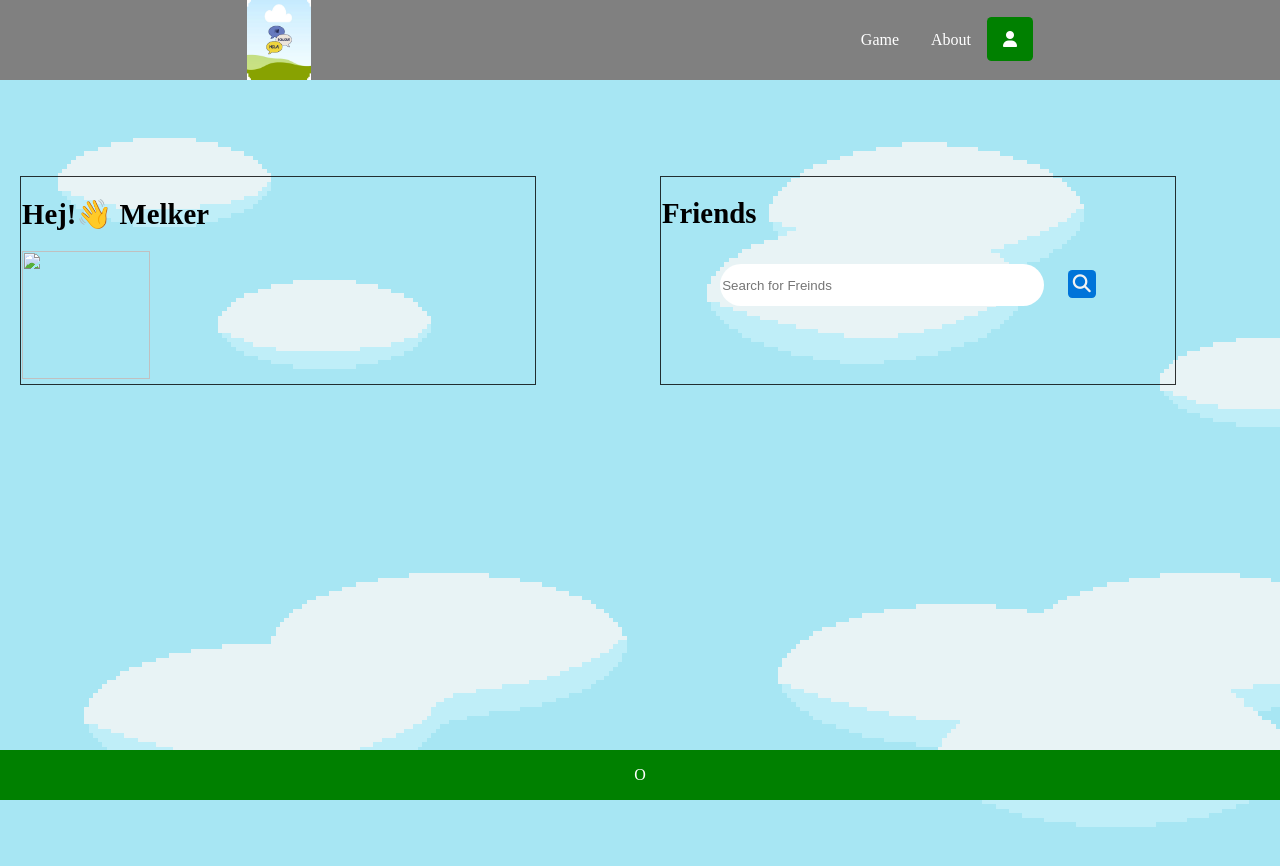
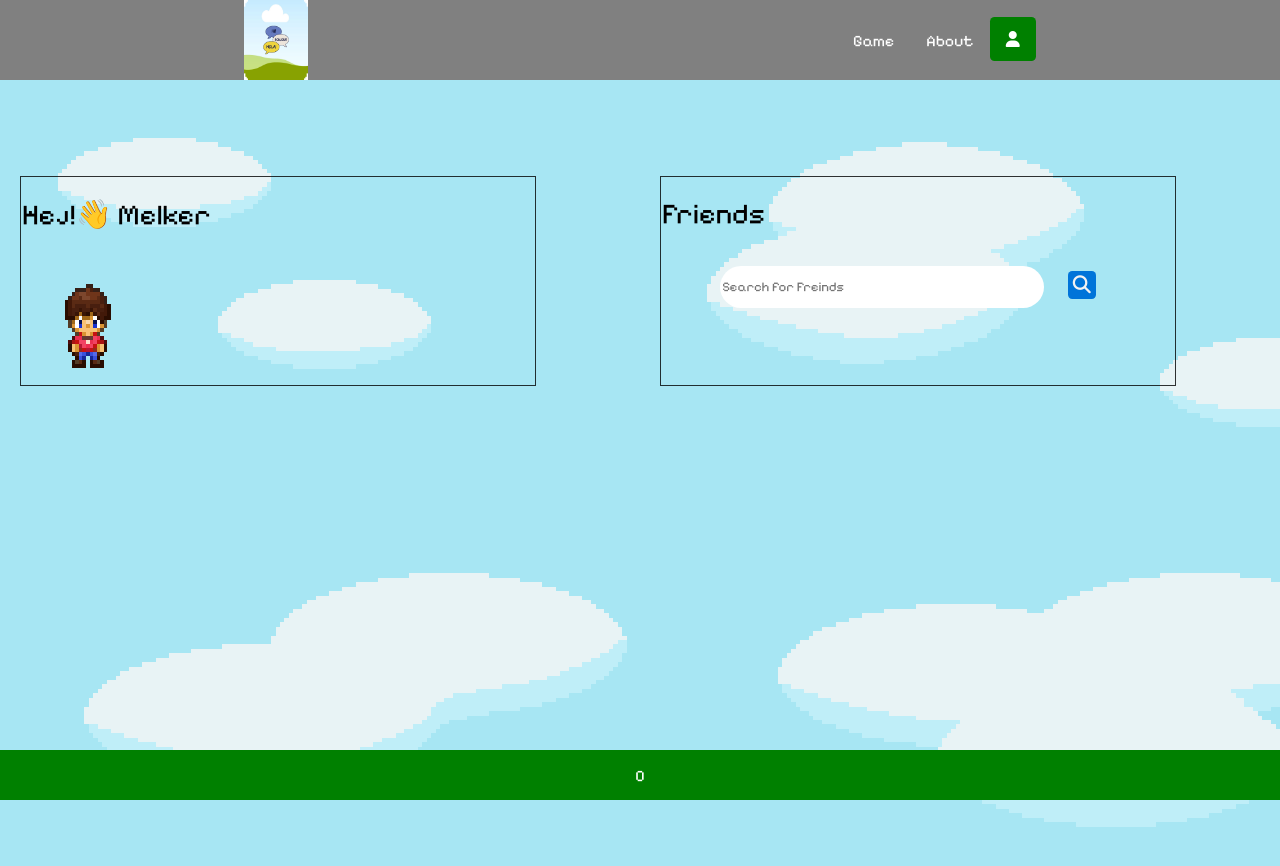
Before and after one commit to Riner06/Melkers-Game, a plain HTML site: page html/user.html in a window 1280 px wide. Drawn offline with Linux system fonts and the light colour scheme.

Commit message:
2024-04-06V2

```diff
--- a/css/stylesheet.css
+++ b/css/stylesheet.css
@@ -19,6 +19,15 @@ header {
     align-items:center;
 }
 
+
+
+
+.pixelify-sans-GameFont {
+  font-family: "Pixelify Sans", sans-serif;
+  font-optical-sizing: auto;
+  font-weight: 100;
+  font-style: normal;
+}
 ul {
     display: flex;
     list-style: none;
--- a/html/user.html
+++ b/html/user.html
@@ -4,10 +4,15 @@
     <meta charset="UTF-8">
     <meta name="viewport" content="width=device-width, initial-scale=1.0">
     <link rel="stylesheet" href="../css/stylesheet.css">
+
+    <link rel="preconnect" href="https://fonts.googleapis.com">
+<link rel="preconnect" href="https://fonts.gstatic.com" crossorigin>
+<link href="https://fonts.googleapis.com/css2?family=Pixelify+Sans:wght@400..700&display=swap" rel="stylesheet">
+
     <script src="https://kit.fontawesome.com/087c7d1b39.js" crossorigin="anonymous"></script>
     <link rel="icon" type="image/x-icon" href="../images/Namnlös design.png" />
 
-    <title>Vocabulary Voyagers</title>
+    <title class="pixelify-sans-GameFont">Vocabulary Voyagers</title>
 
 </head>
 <body>
@@ -15,9 +20,9 @@
         <img class="logo" src="../images/Namnlös design.png" alt="Logo">
 
         <ul>
-            <li><a href="../html/game.html">Game</a></li>
-            <li><a href="../html/about.html">About</a></li>
-            <li><a class="fa fa-user active" href="../html/user.html"></a></li>
+            <li><a class="pixelify-sans-GameFont" href="../html/game.html">Game</a></li>
+            <li><a class="pixelify-sans-GameFont" href="../html/about.html">About</a></li>
+            <li><a class="fa fa-user active pixelify-sans-GameFont" href="../html/user.html"></a></li>
         </ul>
 
       </header>
@@ -26,16 +31,16 @@
 <div class="background-image">
   <div class="main-content">
     <div class="columns">
-      <h1>Hej!👋 Melker</h1>
-      <img src="images/hero-sheet - kopia.png" class="profileImage" />
+      <h1 class="pixelify-sans-GameFont">Hej!👋 Melker</h1>
+      <img src="../images/hero-sheet - kopia.png" class="profileImage" />
     </div>
     <div class="columns">
-      <h1>Friends</h1>
+      <h1 class="pixelify-sans-GameFont">Friends</h1>
 
 
       <div class="search">
         <form action="#">
-            <input type="text" placeholder="Search for Freinds" name="search">
+            <input class="pixelify-sans-GameFont"type="text" placeholder="Search for Freinds" name="search">
             <button>
                 <i class="fa fa-search" style="font-size: 18px;"></i>
             </button>
@@ -46,7 +51,7 @@
 </div>
 
 
-<div class="footer">
+<div class="footer pixelify-sans-GameFont">
     <p>O</p>
 </div>
 
```
Also changed, not shown: html/about.html (+9 -4 lines), html/game.html (+9 -4 lines).
